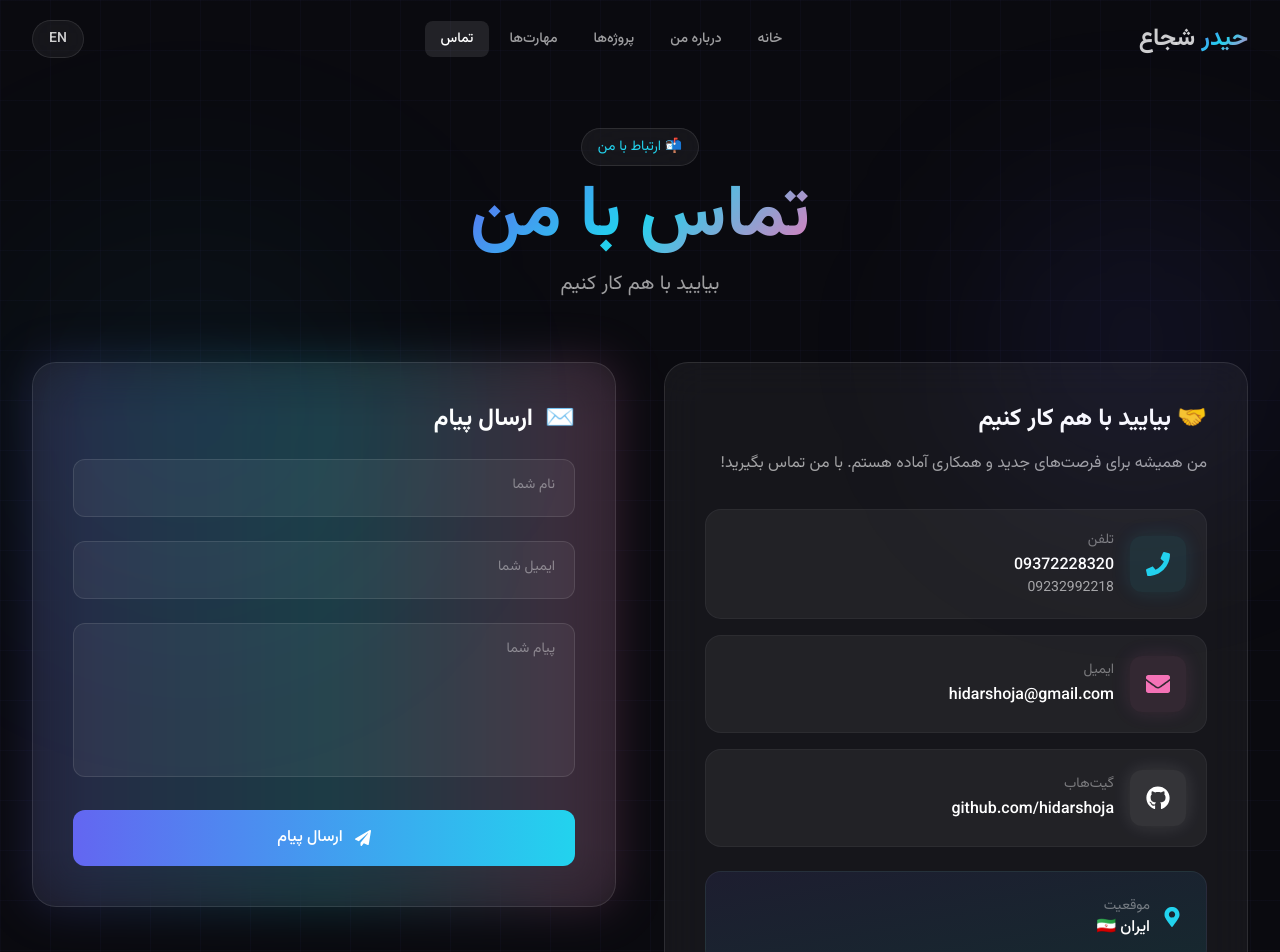
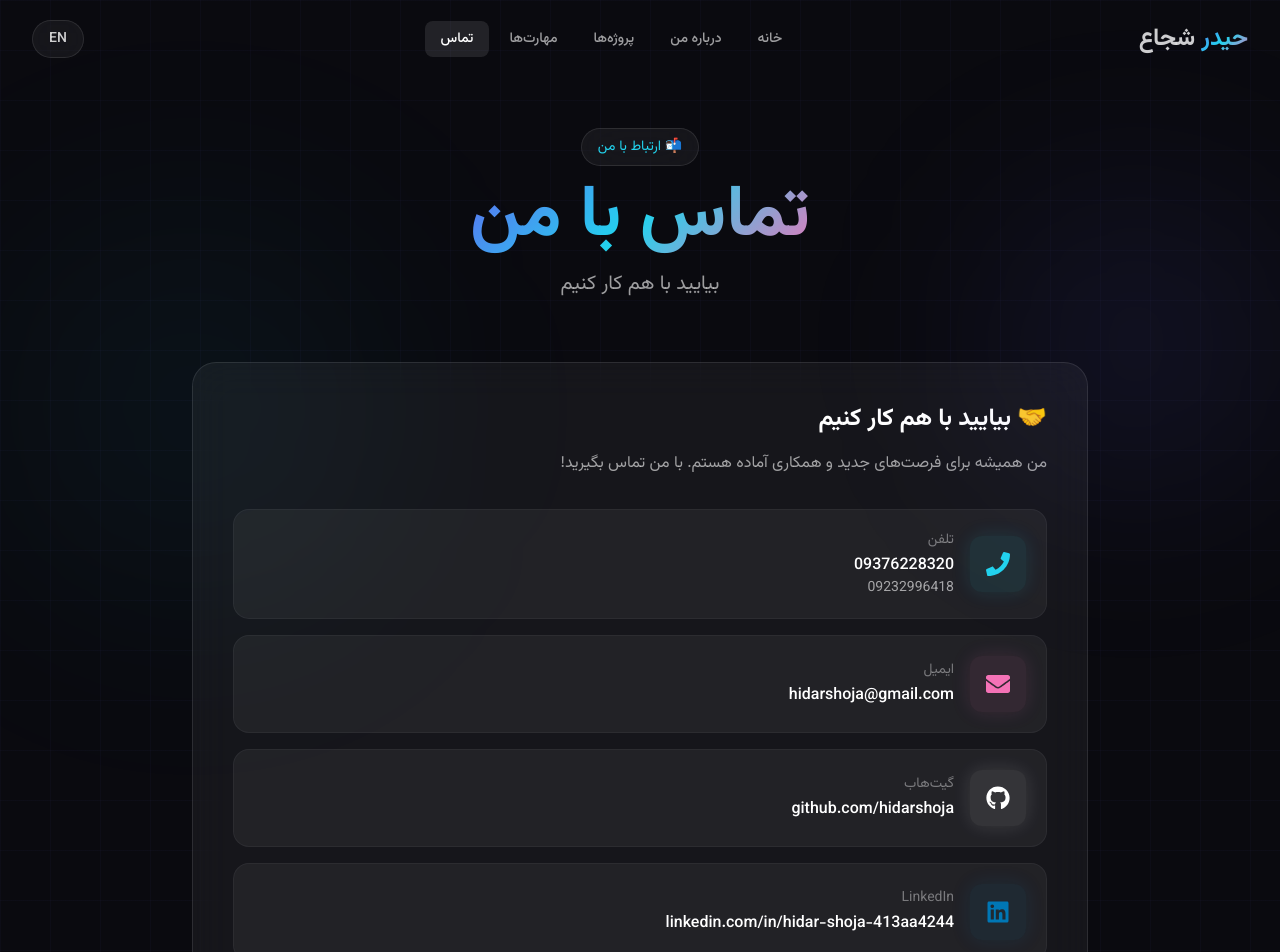
Before and after one commit to hidarshoja/resume-my, a React (Vite) app: page /contact in a window 1280 px wide. Shown: the top 952 px of the page. Built offline with nearby package versions, Linux system fonts and the light colour scheme.

Commit message:
Refactor About and Contact components for improved code readability and consistency; update icon imports and adjust formatting for better alignment.

```diff
--- a/src/pages/About.jsx
+++ b/src/pages/About.jsx
@@ -1,14 +1,21 @@
-import { motion, useScroll, useTransform } from 'framer-motion';
-import { useRef } from 'react';
-import { FaBriefcase, FaTrophy, FaGraduationCap, FaCheckCircle, FaRocket, FaCode } from 'react-icons/fa';
-import { useLanguage } from '../context/LanguageContext';
+import { motion, useScroll, useTransform } from "framer-motion";
+import { useRef } from "react";
+import {
+  FaBriefcase,
+  FaTrophy,
+  FaGraduationCap,
+  FaCheckCircle,
+  FaRocket,
+  FaCode,
+} from "react-icons/fa";
+import { useLanguage } from "../context/LanguageContext";
 
 export default function About() {
   const { t, isRTL } = useLanguage();
   const containerRef = useRef(null);
   const { scrollYProgress } = useScroll({
     target: containerRef,
-    offset: ['start end', 'end start'],
+    offset: ["start end", "end start"],
   });
 
   const y = useTransform(scrollYProgress, [0, 1], [100, -100]);
@@ -32,7 +39,7 @@ export default function About() {
       y: 0,
       scale: 1,
       transition: {
-        type: 'spring',
+        type: "spring",
         stiffness: 100,
         damping: 15,
       },
@@ -40,7 +47,10 @@ export default function About() {
   };
 
   return (
-    <div ref={containerRef} className="min-h-screen py-32 animated-bg grid-pattern overflow-x-hidden">
+    <div
+      ref={containerRef}
+      className="min-h-screen py-32 animated-bg grid-pattern overflow-x-hidden"
+    >
       <div className="max-w-7xl mx-auto px-4 sm:px-6 lg:px-8">
         {/* Header */}
         <motion.div
@@ -54,7 +64,7 @@ export default function About() {
             transition={{ delay: 0.2 }}
             className="inline-block px-4 py-2 rounded-full glass text-accent text-sm mb-4"
           >
-            {isRTL ? '👋 آشنایی با من' : '👋 Get to know me'}
+            {isRTL ? "👋 آشنایی با من" : "👋 Get to know me"}
           </motion.span>
           <h1 className="text-5xl md:text-7xl font-bold mb-4">
             <span className="gradient-text">{t.about.title}</span>
@@ -73,7 +83,7 @@ export default function About() {
           <div className="relative glass rounded-3xl p-8 md:p-12 bg-dark/80">
             <motion.div
               initial={{ width: 0 }}
-              animate={{ width: '60px' }}
+              animate={{ width: "60px" }}
               transition={{ delay: 0.5, duration: 0.8 }}
               className="h-1 bg-gradient-to-r from-primary to-accent rounded-full mb-6 mx-auto"
             />
@@ -94,7 +104,7 @@ export default function About() {
           <h2 className="text-3xl md:text-4xl font-bold text-center mb-12 flex items-center justify-center gap-4">
             <motion.div
               animate={{ rotate: [0, 360] }}
-              transition={{ duration: 4, repeat: Infinity, ease: 'linear' }}
+              transition={{ duration: 4, repeat: Infinity, ease: "linear" }}
             >
               <FaTrophy className="text-gold text-3xl" />
             </motion.div>
@@ -128,7 +138,9 @@ export default function About() {
                       <h3 className="text-xl font-bold text-white mb-2 group-hover:text-accent transition-colors">
                         {achievement.title}
                       </h3>
-                      <p className="text-white/60 leading-relaxed">{achievement.description}</p>
+                      <p className="text-white/60 leading-relaxed">
+                        {achievement.description}
+                      </p>
                     </div>
                   </div>
                 </div>
@@ -157,11 +169,15 @@ export default function About() {
             {/* Animated Timeline Line */}
             <motion.div
               initial={{ height: 0 }}
-              whileInView={{ height: '100%' }}
+              whileInView={{ height: "100%" }}
               viewport={{ once: true }}
-              transition={{ duration: 1.5, ease: 'easeOut' }}
-              className={`absolute ${isRTL ? 'right-4 md:right-1/2' : 'left-4 md:left-1/2'} top-0 w-1 bg-gradient-to-b from-primary via-accent to-accent-2 rounded-full`}
-              style={{ transform: isRTL ? 'translateX(50%)' : 'translateX(-50%)' }}
+              transition={{ duration: 1.5, ease: "easeOut" }}
+              className={`absolute ${
+                isRTL ? "right-4 md:right-1/2" : "left-4 md:left-1/2"
+              } top-0 w-1 bg-gradient-to-b from-primary via-accent to-accent-2 rounded-full`}
+              style={{
+                transform: isRTL ? "translateX(50%)" : "translateX(-50%)",
+              }}
             />
 
             <motion.div
@@ -176,7 +192,7 @@ export default function About() {
                   key={index}
                   variants={itemVariants}
                   className={`relative flex flex-col md:flex-row ${
-                    index % 2 === 0 ? 'md:flex-row' : 'md:flex-row-reverse'
+                    index % 2 === 0 ? "md:flex-row" : "md:flex-row-reverse"
                   } items-center gap-8`}
                 >
                   {/* Timeline Dot */}
@@ -184,12 +200,18 @@ export default function About() {
                     initial={{ scale: 0 }}
                     whileInView={{ scale: 1 }}
                     viewport={{ once: true }}
-                    transition={{ delay: index * 0.2, type: 'spring' }}
-                    className={`absolute ${isRTL ? 'right-0' : 'left-4'} md:left-1/2 transform md:-translate-x-1/2 w-5 h-5 rounded-full bg-gradient-to-r from-primary to-accent z-10 pulse-glow`}
+                    transition={{ delay: index * 0.2, type: "spring" }}
+                    className={`absolute ${
+                      isRTL ? "right-0" : "left-4"
+                    } md:left-1/2 transform md:-translate-x-1/2 w-5 h-5 rounded-full bg-gradient-to-r from-primary to-accent z-10 pulse-glow`}
                   />
 
                   {/* Content Card */}
-                  <div className={`w-full md:w-[calc(50%-3rem)] ${isRTL ? 'pr-8 md:pr-0' : 'pl-8 md:pl-0'}`}>
+                  <div
+                    className={`w-full md:w-[calc(50%-3rem)] ${
+                      isRTL ? "pr-8 md:pr-0" : "pl-8 md:pl-0"
+                    }`}
+                  >
                     <motion.div
                       whileHover={{ scale: 1.02, y: -5 }}
                       className="group glass rounded-2xl p-6 border border-white/5 hover:border-primary/30 transition-all duration-300"
@@ -210,7 +232,9 @@ export default function About() {
                           <h3 className="text-xl font-bold text-white group-hover:text-accent transition-colors">
                             {exp.role}
                           </h3>
-                          <p className="text-primary text-sm font-medium">{exp.company}</p>
+                          <p className="text-primary text-sm font-medium">
+                            {exp.company}
+                          </p>
                         </div>
                       </div>
 
--- a/src/pages/Contact.jsx
+++ b/src/pages/Contact.jsx
@@ -1,60 +1,61 @@
-import { useState } from 'react';
-import { motion } from 'framer-motion';
-import { FaPhone, FaEnvelope, FaGithub, FaPaperPlane, FaMapMarkerAlt, FaCheckCircle } from 'react-icons/fa';
-import { useLanguage } from '../context/LanguageContext';
+import { motion } from "framer-motion";
+import {
+  FaPhone,
+  FaEnvelope,
+  FaGithub,
+  FaMapMarkerAlt,
+  FaLinkedin,
+  FaTelegram,
+  FaAt,
+} from "react-icons/fa";
+import { useLanguage } from "../context/LanguageContext";
 
 export default function Contact() {
   const { t, isRTL } = useLanguage();
-  const [formData, setFormData] = useState({
-    name: '',
-    email: '',
-    message: '',
-  });
-  const [isSubmitting, setIsSubmitting] = useState(false);
-  const [submitted, setSubmitted] = useState(false);
-  const [focusedField, setFocusedField] = useState(null);
-
-  const handleChange = (e) => {
-    const { name, value } = e.target;
-    setFormData((prev) => ({ ...prev, [name]: value }));
-  };
-
-  const handleSubmit = async (e) => {
-    e.preventDefault();
-    setIsSubmitting(true);
-
-    // Simulate form submission
-    await new Promise((resolve) => setTimeout(resolve, 1500));
-
-    setIsSubmitting(false);
-    setSubmitted(true);
-    setFormData({ name: '', email: '', message: '' });
-
-    setTimeout(() => setSubmitted(false), 3000);
-  };
 
   const contactInfo = [
     {
       icon: FaPhone,
       label: t.contact.info.phone,
-      value: '09372228320',
-      subValue: '09232992218',
-      href: 'tel:+989372228320',
-      color: '#22d3ee',
+      value: "09376228320",
+      subValue: "09232996418",
+      href: "tel:+989376228320",
+      color: "#22d3ee",
     },
     {
       icon: FaEnvelope,
       label: t.contact.info.email,
-      value: 'hidarshoja@gmail.com',
-      href: 'mailto:hidarshoja@gmail.com',
-      color: '#f472b6',
+      value: "hidarshoja@gmail.com",
+      href: "mailto:hidarshoja@gmail.com",
+      color: "#f472b6",
     },
     {
       icon: FaGithub,
       label: t.contact.info.github,
-      value: 'github.com/hidarshoja',
-      href: 'https://github.com/hidarshoja',
-      color: '#ffffff',
+      value: "github.com/hidarshoja",
+      href: "https://github.com/hidarshoja",
+      color: "#ffffff",
+    },
+    {
+      icon: FaLinkedin,
+      label: "LinkedIn",
+      value: "linkedin.com/in/hidar-shoja-413aa4244",
+      href: "https://www.linkedin.com/in/hidar-shoja-413aa4244/",
+      color: "#0077b5",
+    },
+    {
+      icon: FaTelegram,
+      label: "Telegram",
+      value: "@H_programmer",
+      href: "https://t.me/H_programmer",
+      color: "#0088cc",
+    },
+    {
+      icon: FaAt,
+      label: "Rubika",
+      value: "@hidar_shoja_programer",
+      href: "https://rubika.ir/hidar_shoja_programer",
+      color: "#ff6b6b",
     },
   ];
 
@@ -88,28 +89,29 @@ export default function Contact() {
             transition={{ delay: 0.2 }}
             className="inline-block px-4 py-2 rounded-full glass text-accent text-sm mb-4"
           >
-            {isRTL ? '📬 ارتباط با من' : '📬 Reach Out'}
+            {isRTL ? "📬 ارتباط با من" : "📬 Reach Out"}
           </motion.span>
           <h1 className="text-5xl md:text-7xl font-bold mb-4">
             <span className="gradient-text">{t.contact.title}</span>
           </h1>
-          <p className="text-xl text-white/60 max-w-2xl mx-auto">{t.contact.subtitle}</p>
+          <p className="text-xl text-white/60 max-w-2xl mx-auto">
+            {t.contact.subtitle}
+          </p>
         </motion.div>
 
-        <div className="grid grid-cols-1 lg:grid-cols-2 gap-12 items-start">
+        <div className="max-w-4xl mx-auto">
           {/* Contact Info */}
           <motion.div
             variants={containerVariants}
             initial="hidden"
             animate="visible"
-            className="order-2 lg:order-1"
           >
             <div className="glass rounded-3xl p-8 md:p-10 h-full">
               <motion.h2
                 variants={itemVariants}
                 className="text-2xl font-bold text-white mb-4"
               >
-                {isRTL ? '🤝 بیایید با هم کار کنیم' : "🤝 Let's Collaborate"}
+                {isRTL ? "🤝 بیایید با هم کار کنیم" : "🤝 Let's Collaborate"}
               </motion.h2>
               <motion.p
                 variants={itemVariants}
@@ -119,12 +121,16 @@ export default function Contact() {
               </motion.p>
 
               <div className="space-y-4">
-                {contactInfo.map((info, index) => (
+                {contactInfo.map((info) => (
                   <motion.a
                     key={info.label}
                     href={info.href}
-                    target={info.href.startsWith('http') ? '_blank' : undefined}
-                    rel={info.href.startsWith('http') ? 'noopener noreferrer' : undefined}
+                    target={info.href.startsWith("http") ? "_blank" : undefined}
+                    rel={
+                      info.href.startsWith("http")
+                        ? "noopener noreferrer"
+                        : undefined
+                    }
                     variants={itemVariants}
                     whileHover={{ scale: 1.02, x: isRTL ? -10 : 10 }}
                     className="group flex items-center gap-4 p-5 rounded-2xl bg-white/5 hover:bg-white/10 transition-all border border-white/5 hover:border-white/20"
@@ -135,7 +141,7 @@ export default function Contact() {
                       className="p-4 rounded-xl transition-all duration-300"
                       style={{
                         backgroundColor: `${info.color}15`,
-                        boxShadow: `0 0 20px ${info.color}20`
+                        boxShadow: `0 0 20px ${info.color}20`,
                       }}
                     >
                       <info.icon size={24} style={{ color: info.color }} />
@@ -173,137 +179,15 @@ export default function Contact() {
                     <FaMapMarkerAlt className="text-accent text-xl" />
                   </motion.div>
                   <div>
-                    <p className="text-white/40 text-sm">{isRTL ? 'موقعیت' : 'Location'}</p>
-                    <p className="text-white font-medium">{isRTL ? 'ایران 🇮🇷' : 'Iran 🇮🇷'}</p>
+                    <p className="text-white/40 text-sm">
+                      {isRTL ? "موقعیت" : "Location"}
+                    </p>
+                    <p className="text-white font-medium">
+                      {isRTL ? "ایران 🇮🇷" : "Iran 🇮🇷"}
+                    </p>
                   </div>
                 </div>
               </motion.div>
-            </div>
-          </motion.div>
-
-          {/* Contact Form */}
-          <motion.div
-            initial={{ opacity: 0, x: isRTL ? -50 : 50 }}
-            animate={{ opacity: 1, x: 0 }}
-            transition={{ delay: 0.3, duration: 0.5 }}
-            className="order-1 lg:order-2"
-          >
-            <div className="relative">
-              <div className="absolute inset-0 bg-gradient-to-r from-primary/20 via-accent/20 to-accent-2/20 rounded-3xl blur-xl" />
-              <div className="relative glass rounded-3xl p-8 md:p-10">
-                <h2 className="text-2xl font-bold text-white mb-6 flex items-center gap-3">
-                  <span>✉️</span>
-                  {isRTL ? 'ارسال پیام' : 'Send Message'}
-                </h2>
-
-                <form onSubmit={handleSubmit} className="space-y-6">
-                  {/* Name Field */}
-                  <div className="relative">
-                    <motion.label
-                      animate={{
-                        y: focusedField === 'name' || formData.name ? -25 : 0,
-                        scale: focusedField === 'name' || formData.name ? 0.85 : 1,
-                        color: focusedField === 'name' ? '#22d3ee' : 'rgba(255,255,255,0.4)'
-                      }}
-                      className="absolute right-5 top-4 text-sm transition-all origin-right pointer-events-none"
-                    >
-                      {t.contact.form.name}
-                    </motion.label>
-                    <motion.input
-                      whileFocus={{ scale: 1.01 }}
-                      type="text"
-                      name="name"
-                      value={formData.name}
-                      onChange={handleChange}
-                      onFocus={() => setFocusedField('name')}
-                      onBlur={() => setFocusedField(null)}
-                      required
-                      className="w-full px-5 py-4 rounded-xl bg-white/5 border border-white/10 text-white focus:border-accent focus:bg-white/10 focus:outline-none transition-all"
-                    />
-                  </div>
-
-                  {/* Email Field */}
-                  <div className="relative">
-                    <motion.label
-                      animate={{
-                        y: focusedField === 'email' || formData.email ? -25 : 0,
-                        scale: focusedField === 'email' || formData.email ? 0.85 : 1,
-                        color: focusedField === 'email' ? '#22d3ee' : 'rgba(255,255,255,0.4)'
-                      }}
-                      className="absolute right-5 top-4 text-sm transition-all origin-right pointer-events-none"
-                    >
-                      {t.contact.form.email}
-                    </motion.label>
-                    <motion.input
-                      whileFocus={{ scale: 1.01 }}
-                      type="email"
-                      name="email"
-                      value={formData.email}
-                      onChange={handleChange}
-                      onFocus={() => setFocusedField('email')}
-                      onBlur={() => setFocusedField(null)}
-                      required
-                      className="w-full px-5 py-4 rounded-xl bg-white/5 border border-white/10 text-white focus:border-accent focus:bg-white/10 focus:outline-none transition-all"
-                    />
-                  </div>
-
-                  {/* Message Field */}
-                  <div className="relative">
-                    <motion.label
-                      animate={{
-                        y: focusedField === 'message' || formData.message ? -25 : 0,
-                        scale: focusedField === 'message' || formData.message ? 0.85 : 1,
-                        color: focusedField === 'message' ? '#22d3ee' : 'rgba(255,255,255,0.4)'
-                      }}
-                      className="absolute right-5 top-4 text-sm transition-all origin-right pointer-events-none"
-                    >
-                      {t.contact.form.message}
-                    </motion.label>
-                    <motion.textarea
-                      whileFocus={{ scale: 1.01 }}
-                      name="message"
-                      value={formData.message}
-                      onChange={handleChange}
-                      onFocus={() => setFocusedField('message')}
-                      onBlur={() => setFocusedField(null)}
-                      required
-                      rows={5}
-                      className="w-full px-5 py-4 rounded-xl bg-white/5 border border-white/10 text-white focus:border-accent focus:bg-white/10 focus:outline-none transition-all resize-none"
-                    />
-                  </div>
-
-                  {/* Submit Button */}
-                  <motion.button
-                    type="submit"
-                    disabled={isSubmitting}
-                    whileHover={{ scale: submitted ? 1 : 1.02, boxShadow: '0 0 40px rgba(99, 102, 241, 0.4)' }}
-                    whileTap={{ scale: 0.98 }}
-                    className={`w-full py-4 rounded-xl font-medium flex items-center justify-center gap-3 transition-all relative overflow-hidden ${
-                      submitted
-                        ? 'bg-green-500 text-white'
-                        : 'bg-gradient-to-r from-primary to-accent text-white'
-                    }`}
-                  >
-                    {isSubmitting ? (
-                      <motion.div
-                        animate={{ rotate: 360 }}
-                        transition={{ duration: 1, repeat: Infinity, ease: 'linear' }}
-                        className="w-6 h-6 border-2 border-white/30 border-t-white rounded-full"
-                      />
-                    ) : submitted ? (
-                      <>
-                        <FaCheckCircle />
-                        <span>{isRTL ? 'ارسال شد!' : 'Sent!'}</span>
-                      </>
-                    ) : (
-                      <>
-                        <FaPaperPlane />
-                        <span>{t.contact.form.send}</span>
-                      </>
-                    )}
-                  </motion.button>
-                </form>
-              </div>
             </div>
           </motion.div>
         </div>
```
